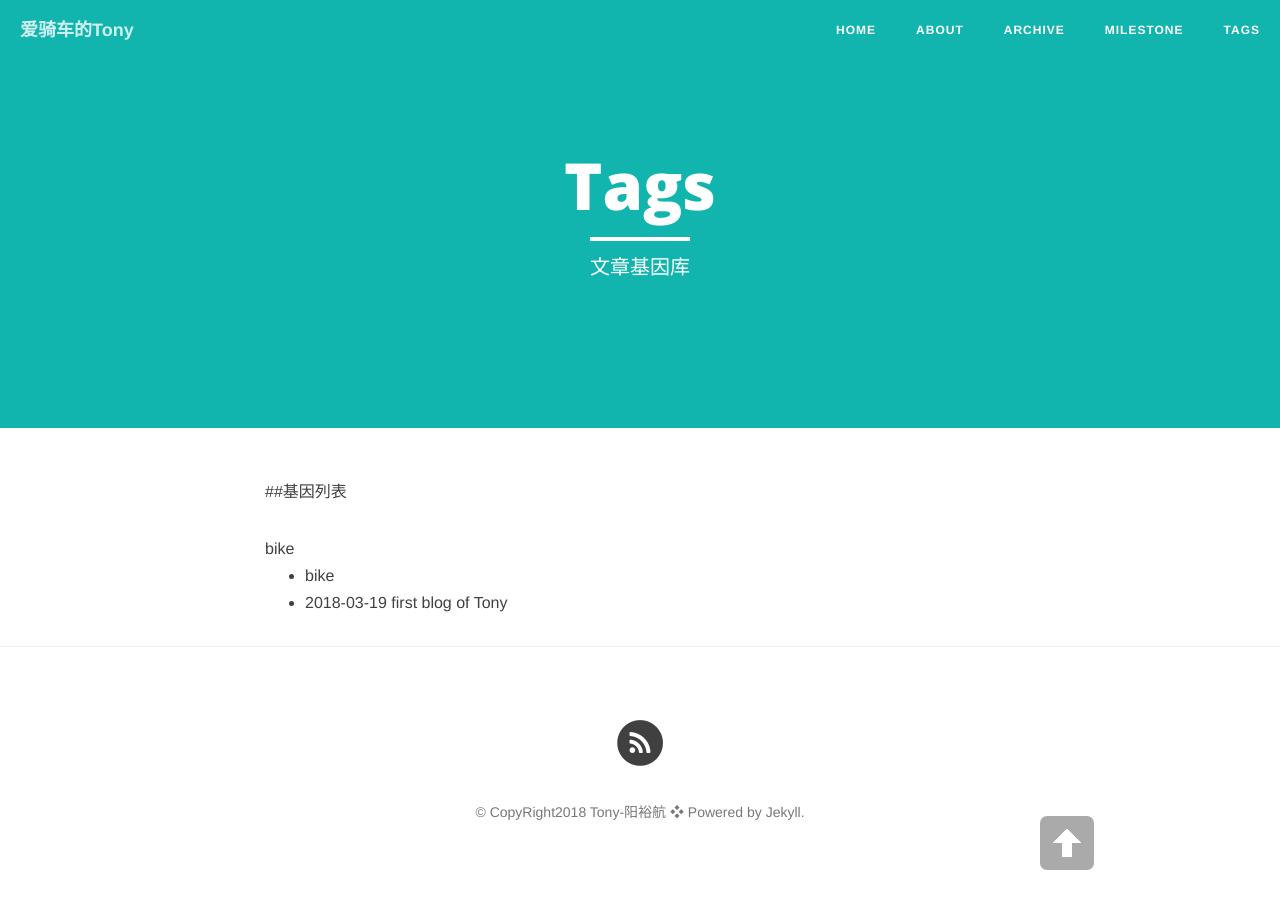
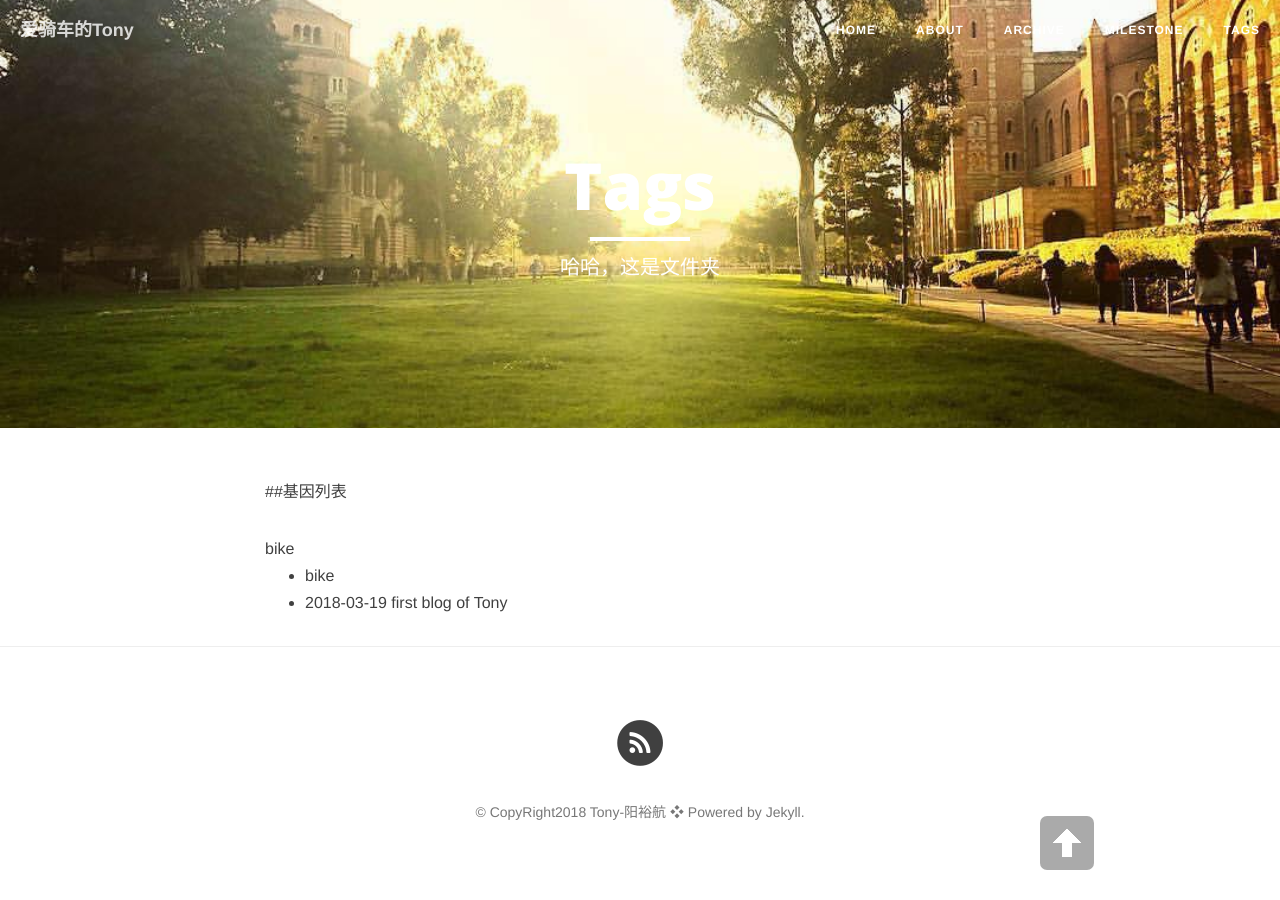
Before and after one commit to yyh712712/Blog-Template, a Jekyll site: the page built from tags.md, in a window 1280 px wide. Built offline with Jekyll 4.4.1, drawn with Linux system fonts in a browser that asks for light colours; nearby versions of some CDN libraries; library files that are not in the unit come from our copies.

Commit message:
Update tags.md

```diff
--- a/tags.md
+++ b/tags.md
@@ -1,8 +1,8 @@
 ---
 layout: page
 title: "Tags"
-description: "文章基因库"
-header-img: "img/semantic.jpg"
+description: "哈哈，这是文件夹"
+header-img: "img/121521610687_.pic_hd.jpg"
 ---
 
 ##基因列表
```
